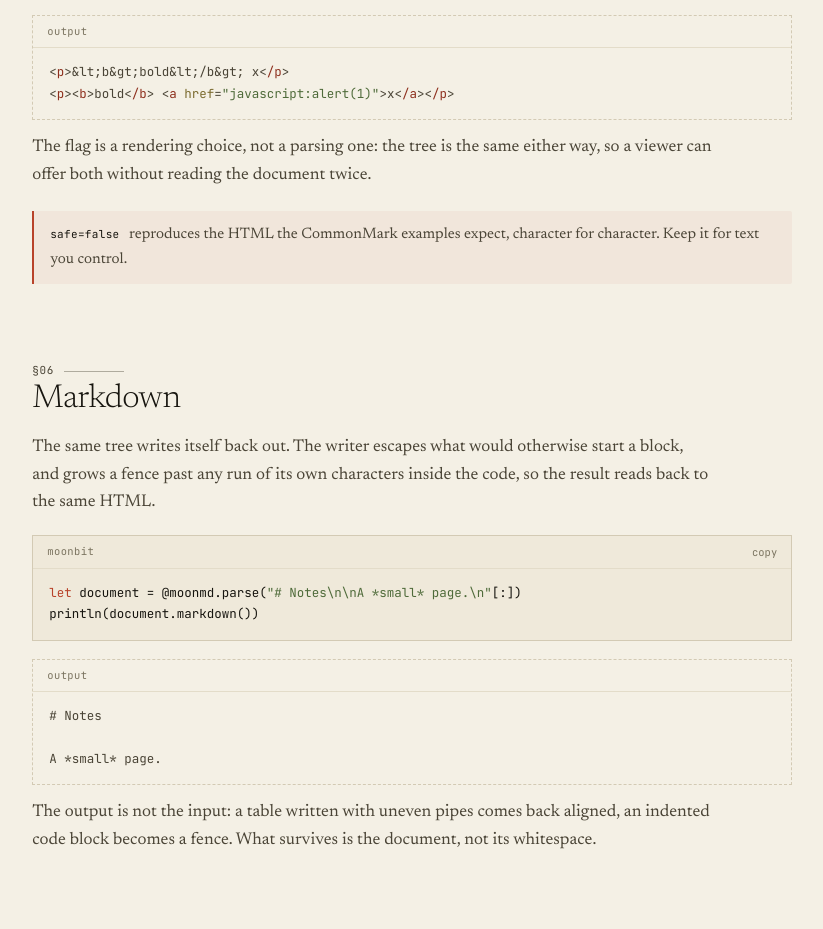
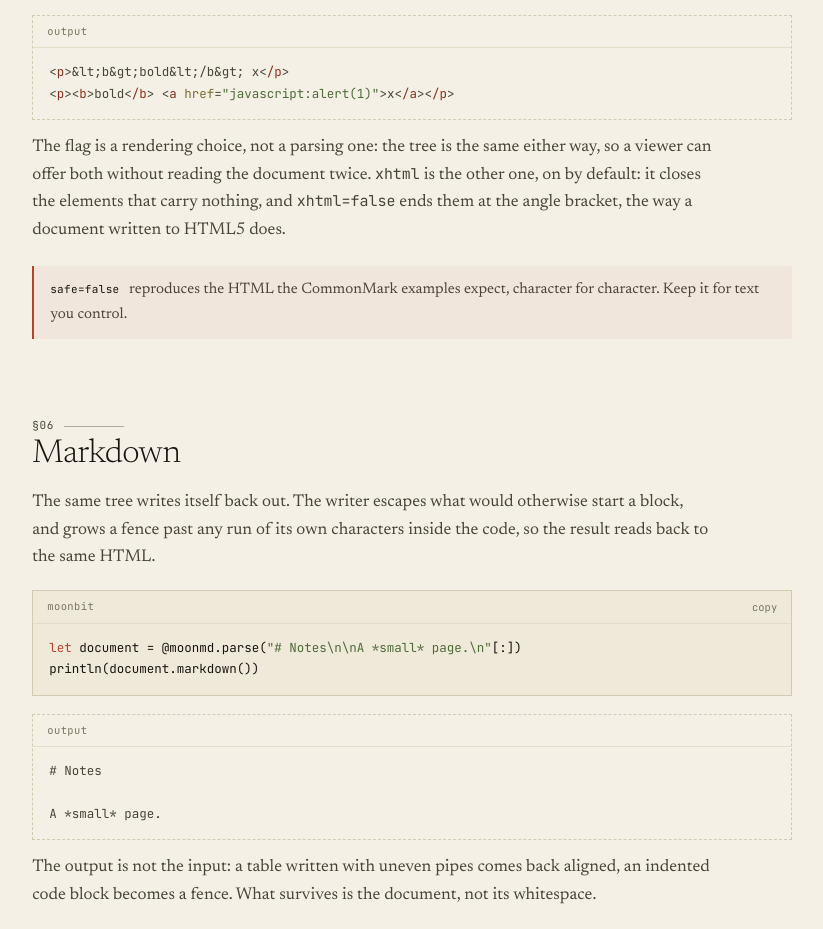
Before and after one commit to moonbitstack/moonmd, a plain HTML site: page docs/guide.html in a window 1280 px wide. Shown: the part 2562-3491 px from the top of the page, without its empty margins (317-1140 px from the left). Drawn offline with Linux system fonts and the light colour scheme.

Commit message:
feat(moonmd): let html end its open elements the HTML5 way.
`html` always closed the elements that carry nothing — `<br />`, `<hr />`,
`<img />` — which is the form the specification's examples and the reference
implementation write. A page that emits HTML5 wants the short form, so
`xhtml=false` ends them at the angle bracket, including the checkbox of a task
list item.

The flag is on by default, so nothing written before changes.

Signed-off-by: Leo Cheng (heke1228) <chengkelfan@qq.com>

```diff
--- a/docs/guide.html
+++ b/docs/guide.html
@@ -186,7 +186,10 @@ println(page.html(safe=false))</code></pre>
 &lt;p&gt;&lt;b&gt;bold&lt;/b&gt; &lt;a href="javascript:alert(1)"&gt;x&lt;/a&gt;&lt;/p&gt;</code></pre>
         </div>
         <p>The flag is a rendering choice, not a parsing one: the tree is the same either way, so
-          a viewer can offer both without reading the document twice.</p>
+          a viewer can offer both without reading the document twice. <span class="mono">xhtml</span>
+          is the other one, on by default: it closes the elements that carry nothing, and
+          <span class="mono">xhtml=false</span> ends them at the angle bracket, the way a document
+          written to HTML5 does.</p>
         <div class="callout"><b>safe=false</b> reproduces the HTML the CommonMark examples
           expect, character for character. Keep it for text you control.</div>
       </section>
```
Also changed, not shown: docs/api.html (+2 -1 lines), 5 other files.
